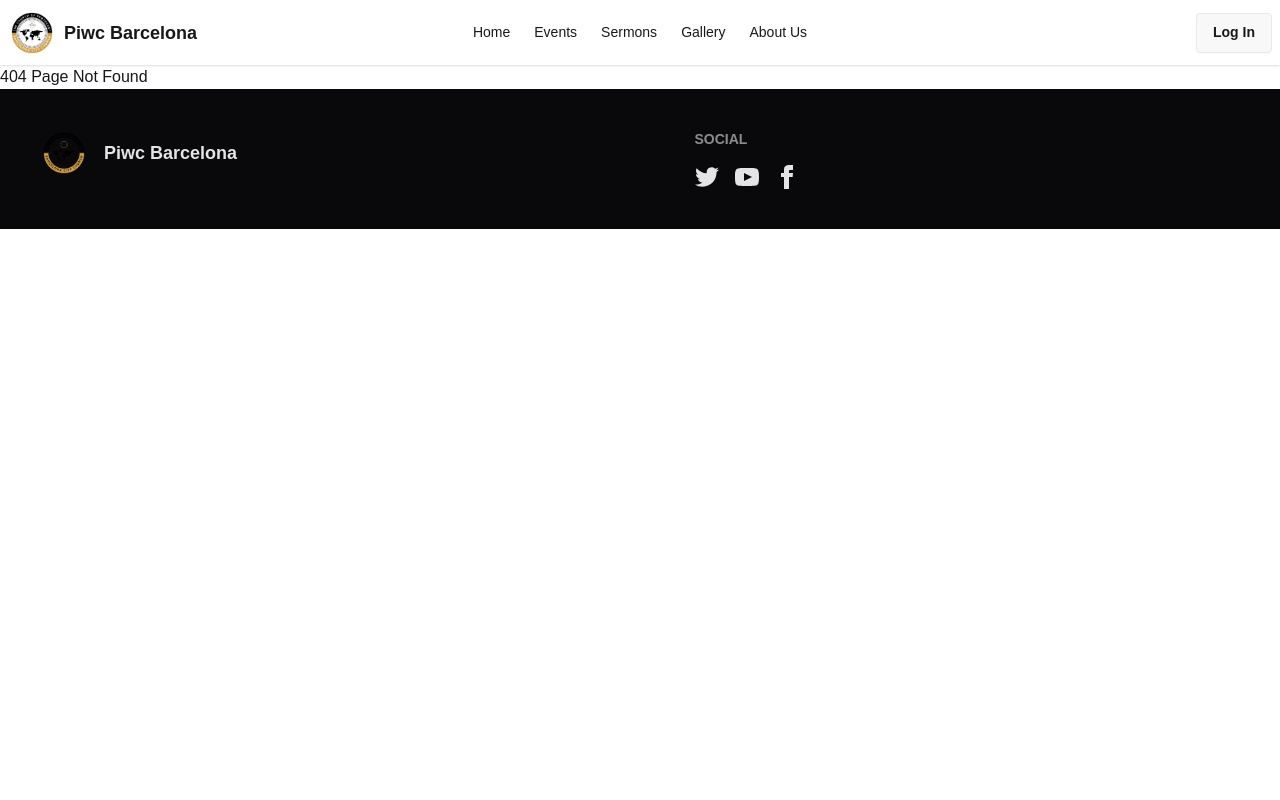
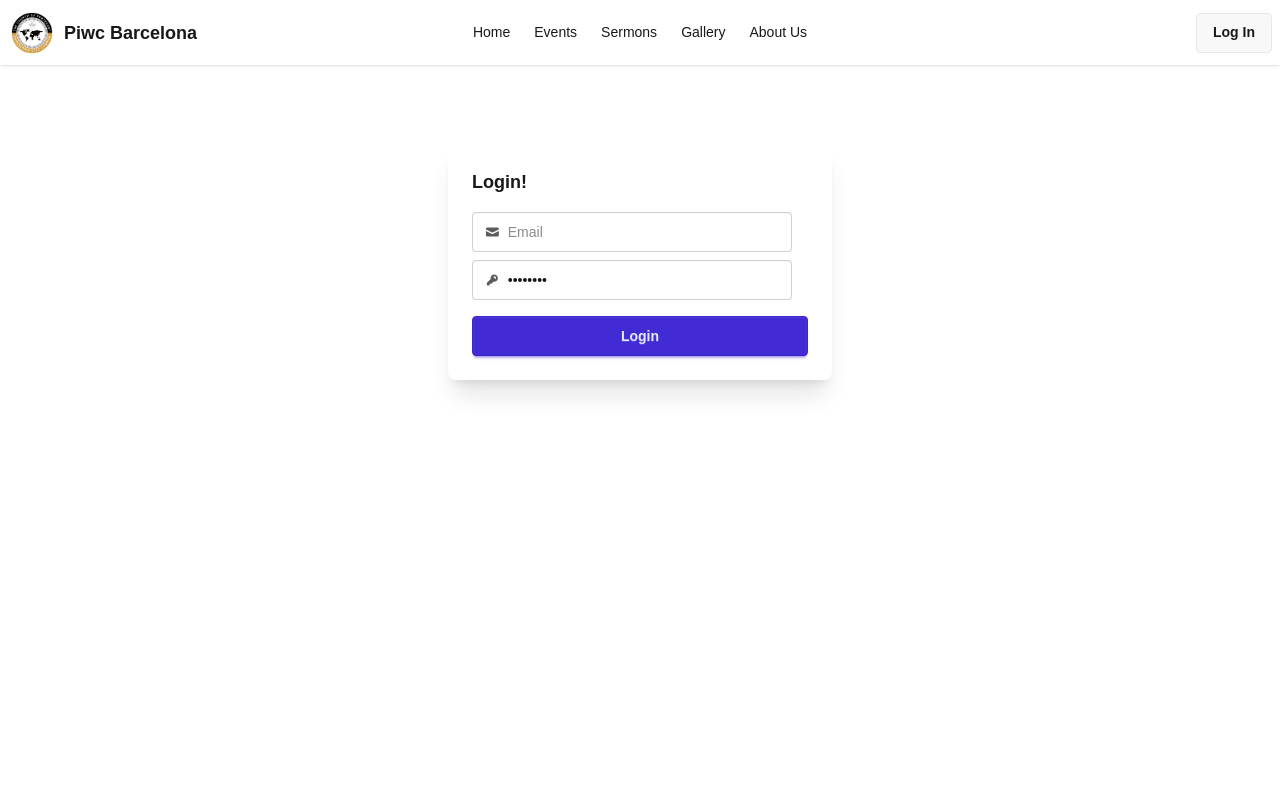
Before and after one commit to Mcdavis705/piwc, a React app: page /logIn in a window 1280 px wide. Before the commit this address had no page. Shown: the top 800 px of the page. Built offline with nearby package versions, Linux system fonts and the light colour scheme; the HTML template or start-up script is replaced by a standard one.

Commit message:
Added a dummy LogIn

```diff
--- a/src/App.jsx
+++ b/src/App.jsx
@@ -12,7 +12,7 @@ function App() {
   return (
     <>
       <Navbar />
-      <div>
+      <div className="min-h-screen flex flex-col">
         <Outlet />
       </div>
       <Footer />
--- a/src/components/NavBar.jsx
+++ b/src/components/NavBar.jsx
@@ -37,7 +37,8 @@ function Navbar() {
                 </ul>
             </div>
             <div className="navbar-end">
-                <a className="btn">Log In</a>
+                <Link className="btn" to="/logIn">Log In</Link>
+
             </div>
         </div>
     )
--- a/src/main.jsx
+++ b/src/main.jsx
@@ -12,6 +12,11 @@ import Gallery from './pages/Gallery.jsx'
 import AboutUs from './pages/AboutUs.jsx'
 import Admin from './pages/Admin.jsx'
 import NotFound from './pages/NotFound.jsx'
+import LogIn from './pages/LogIn.jsx'
+
+
+
+
 
 
 createRoot(document.getElementById('root')).render(
@@ -25,6 +30,7 @@ createRoot(document.getElementById('root')).render(
           <Route path="gallery" element={<Gallery />} />
           <Route path="aboutus" element={<AboutUs />} />
           <Route path="admin" element={<Admin />} />
+          <Route path="logIn" element={<LogIn />} />
           <Route path="*" element={<NotFound  />} />
         </Route>
       </Routes>
--- a/src/pages/AboutUs.jsx
+++ b/src/pages/AboutUs.jsx
@@ -3,7 +3,19 @@
 function AboutUs () {
     return(
 
-        <h1>About Us</h1>
+        <section
+            className="min-h-screen"
+        >
+            <div className="overlay"></div>
+            <div className="hero-content text-neutral-content text-center">
+                <div className="max-w-md">
+                    <h1 className="mb-5 text-5xl font-bold">About Us</h1>
+                    <p className="mb-5">
+                        Contact, Address, Mission and Vision.
+                    </p>
+                </div>
+            </div>
+        </section>
     )
 }
 
--- a/src/pages/Admin.jsx
+++ b/src/pages/Admin.jsx
@@ -1,8 +1,20 @@
 
 
-function Admin () {
-    return(
-        <h1>Admin</h1>
+function Admin() {
+    return (
+        <section
+            className="min-h-screen"
+        >
+            <div className="overlay"></div>
+            <div className="hero-content text-neutral-content text-center">
+                <div className="max-w-md">
+                    <h1 className="mb-5 text-5xl font-bold">Admin Page</h1>
+                    <p className="mb-5">
+                        Welcome to the admin page.
+                    </p>
+                </div>
+            </div>
+        </section>
     )
 
 }
--- a/src/pages/Events.jsx
+++ b/src/pages/Events.jsx
@@ -1,7 +1,19 @@
 
 function Events () {
     return (
-        <h1>Events</h1>
+        <section
+            className="min-h-screen"
+        >
+            <div className="overlay"></div>
+            <div className="hero-content text-neutral-content text-center">
+                <div className="max-w-md">
+                    <h1 className="mb-5 text-5xl font-bold">Events</h1>
+                    <p className="mb-5">
+                        Events Page with card
+                    </p>
+                </div>
+            </div>
+        </section>
     )
 }
 
--- a/src/pages/Gallery.jsx
+++ b/src/pages/Gallery.jsx
@@ -3,7 +3,19 @@
 function Gallery (){
 
     return(
-        <h1>Gallery</h1>
+        <section
+            className="min-h-screen"
+        >
+            <div className="overlay"></div>
+            <div className="hero-content text-neutral-content text-center">
+                <div className="max-w-md">
+                    <h1 className="mb-5 text-5xl font-bold">Gallery</h1>
+                    <p className="mb-5">
+                        Photo Carousel
+                    </p>
+                </div>
+            </div>
+        </section>
     )
 }
 
--- a/src/pages/Home.jsx
+++ b/src/pages/Home.jsx
@@ -1,4 +1,5 @@
 import backgroundImage from '../assets/backgroundImage.jpg'
+import { Link } from 'react-router-dom'
 
 function Home() {
     return (
@@ -15,7 +16,7 @@ function Home() {
                         <p className="mb-5">
                             A community of faith, hope, and love. Join us in worship and fellowship.
                         </p>
-                        <button className="btn btn-primary">Go to Admin Page</button>
+                        <Link className="btn btn-primary" to={'admin'}>Go to Admin page </Link>
                     </div>
                 </div>
             </section>
--- /dev/null
+++ b/src/pages/LogIn.jsx
@@ -0,0 +1,33 @@
+
+
+function LogIn() {
+    return (
+        <div class="flex justify-center">
+            <div class="card w-96 bg-base-100 shadow-xl mt-20 mb-20">
+                <div class="card-body">
+                    <h2 class="card-title">Login!</h2>
+                    <div class="items-center mt-2">
+                        <label class="input input-bordered flex items-center gap-2 mb-2">
+                            <svg xmlns="http://www.w3.org/2000/svg" viewBox="0 0 16 16" fill="currentColor" class="w-4 h-4 opacity-70">
+                                <path d="M2.5 3A1.5 1.5 0 0 0 1 4.5v.793c.026.009.051.02.076.032L7.674 8.51c.206.1.446.1.652 0l6.598-3.185A.755.755 0 0 1 15 5.293V4.5A1.5 1.5 0 0 0 13.5 3h-11Z" />
+                                <path d="M15 6.954 8.978 9.86a2.25 2.25 0 0 1-1.956 0L1 6.954V11.5A1.5 1.5 0 0 0 2.5 13h11a1.5 1.5 0 0 0 1.5-1.5V6.954Z" />
+                            </svg>
+                            <input type="text" class="grow" placeholder="Email" />
+                        </label>
+                        <label class="input input-bordered flex items-center gap-2 mb-2">
+                            <svg xmlns="http://www.w3.org/2000/svg" viewBox="0 0 16 16" fill="currentColor" class="w-4 h-4 opacity-70">
+                                <path fill-rule="evenodd" d="M14 6a4 4 0 0 1-4.899 3.899l-1.955 1.955a.5.5 0 0 1-.353.146H5v1.5a.5.5 0 0 1-.5.5h-2a.5.5 0 0 1-.5-.5v-2.293a.5.5 0 0 1 .146-.353l3.955-3.955A4 4 0 1 1 14 6Zm-4-2a.75.75 0 0 0 0 1.5.5.5 0 0 1 .5.5.75.75 0 0 0 1.5 0 2 2 0 0 0-2-2Z" clip-rule="evenodd" />
+                            </svg>
+                            <input type="password" class="grow" value="password" />
+                        </label>
+                    </div>
+                    <div class="card-actions justify-end">
+                        <button class="btn btn-primary w-full">Login</button>
+                    </div>
+                </div>
+            </div>
+        </div>
+    )
+}
+
+export default LogIn;
--- a/src/pages/NotFound.jsx
+++ b/src/pages/NotFound.jsx
@@ -4,7 +4,19 @@
 function NotFound (){
 
     return(
-        <h1>404 Page Not Found</h1>
+        <section
+            className="min-h-screen"
+        >
+            <div className="overlay"></div>
+            <div className="hero-content text-neutral-content text-center">
+                <div className="max-w-md">
+                    <h1 className="mb-5 text-5xl font-bold">404</h1>
+                    <p className="mb-5">
+                        Page Not Found
+                    </p>
+                </div>
+            </div>
+        </section>
     )
 }
 
--- a/src/pages/Sermon.jsx
+++ b/src/pages/Sermon.jsx
@@ -3,7 +3,19 @@
 
 function Sermon() {
     return (
-        <h1>Sermon</h1>
+        <section
+            className="min-h-screen"
+        >
+            <div className="overlay"></div>
+            <div className="hero-content text-neutral-content text-center">
+                <div className="max-w-md">
+                    <h1 className="mb-5 text-5xl font-bold">Sermons</h1>
+                    <p className="mb-5">
+                        Sermon page
+                    </p>
+                </div>
+            </div>
+        </section>
     )
 }
 
```
